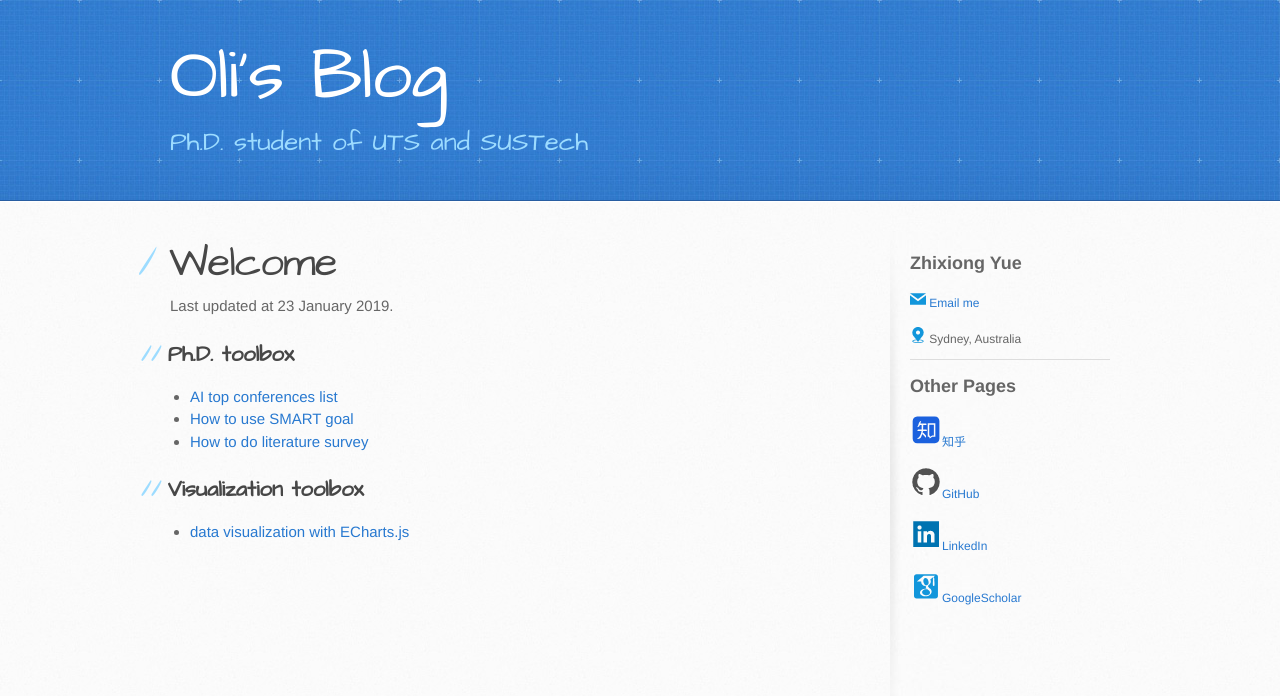
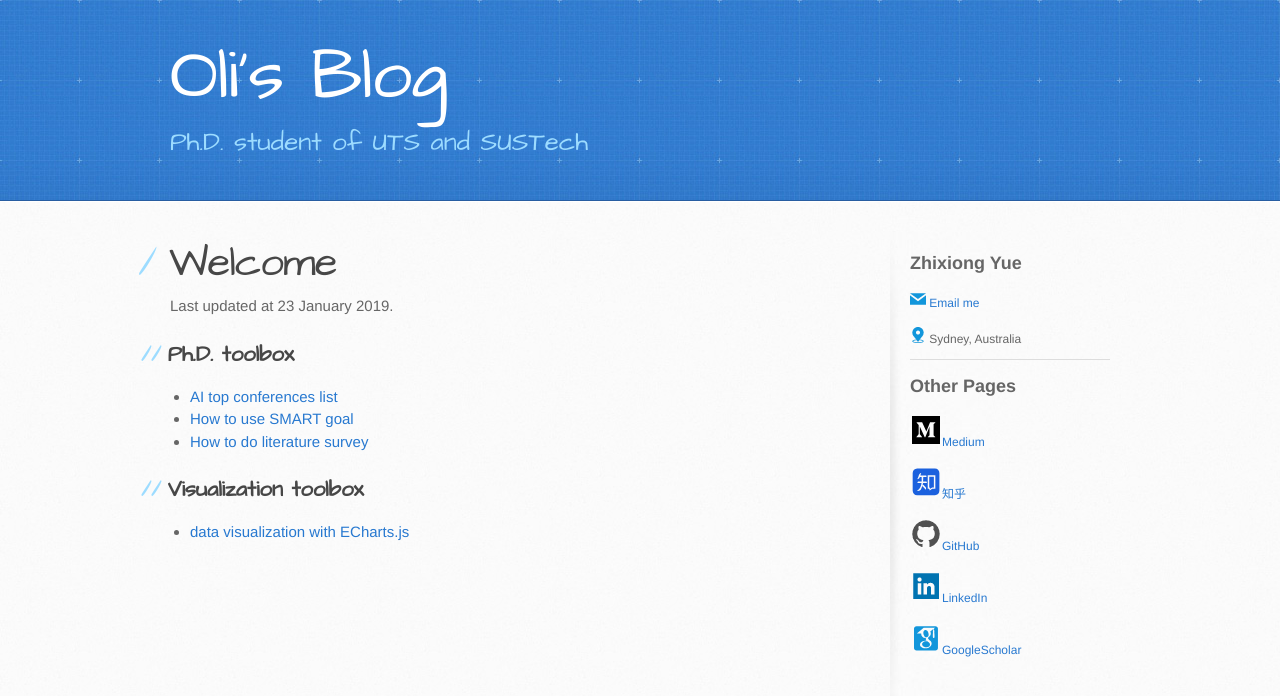
Before and after one commit to yuezhixiong/yuezhixiong.github.io, a Jekyll site: the page built from index.md, in a window 1280 px wide. Shown: the top 696 px of the page. Built offline with Jekyll 4.4.1, drawn with Linux system fonts in a browser that asks for light colours; comment, search, counter and statistics services are not loaded; our own code applies the rules of GitHub Pages for plain Markdown files.

Commit message:
add Medium

```diff
--- a/_layouts/default.html
+++ b/_layouts/default.html
@@ -67,6 +67,9 @@
                     <br>
                     <hr />
                     <h2>Other Pages</h2>
+
+                    <img src="{{ site.url }}/assets/icon/medium.png"><a href="https://medium.com/@yuezhixiong915">Medium</a><br>
+                    <br>
                     <img src="{{ site.url }}/assets/icon/zhihu.png"><a href="https://zhihu.com/people/yuezhixiong/posts">知乎</a><br>
                     <br>
                     <img src="{{ site.url }}/assets/icon/github.png"><a href="https://github.com/yuezhixiong">GitHub</a><br>
```
Also changed, not shown: assets/icon/medium.png (added).
